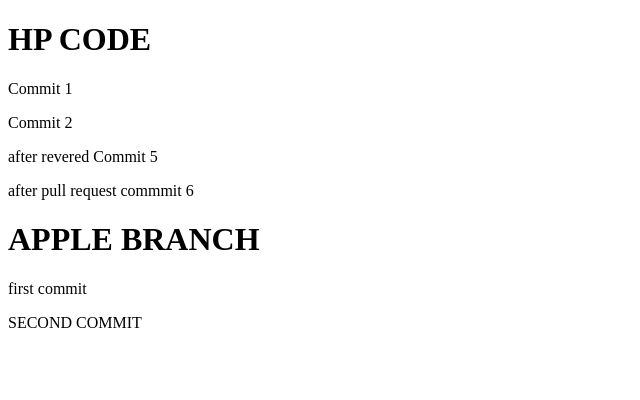
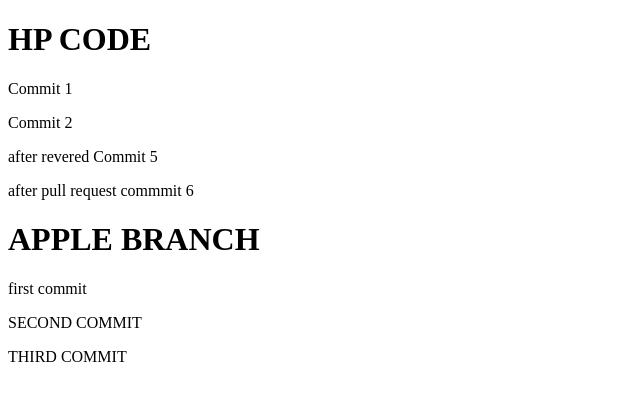
Before and after one commit to ahmed5302/git-training, an Angular app: page / in a window 1280 px wide. Shown: the top 400 px of the page, without its empty margins (0-640 px from the left). Built offline with nearby package versions, Linux system fonts and the light colour scheme.

Commit message:
THIRD COMMIT

```diff
--- a/src/app/app.component.html
+++ b/src/app/app.component.html
@@ -7,3 +7,4 @@
 <h1>APPLE BRANCH</h1>
 <p>first commit</p>
 <P>SECOND COMMIT</P>
+<P>THIRD COMMIT</P>
```
